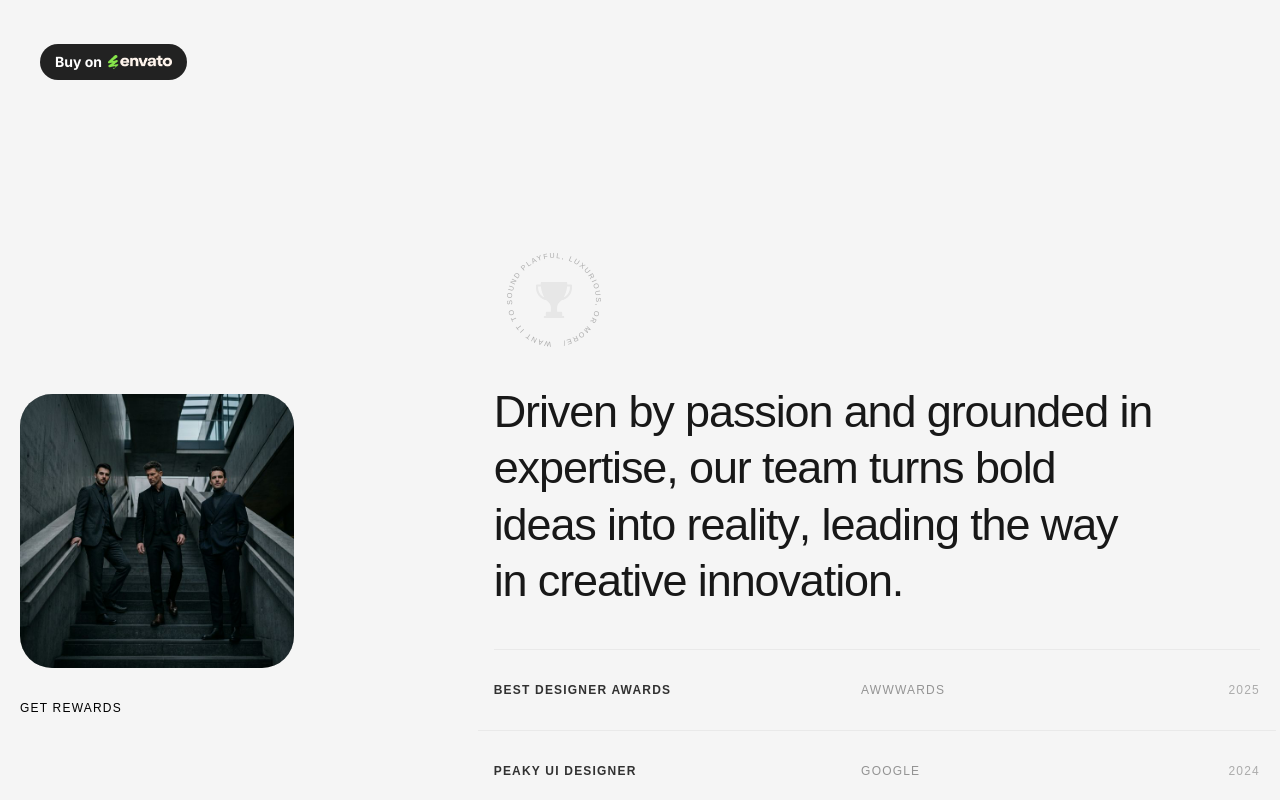
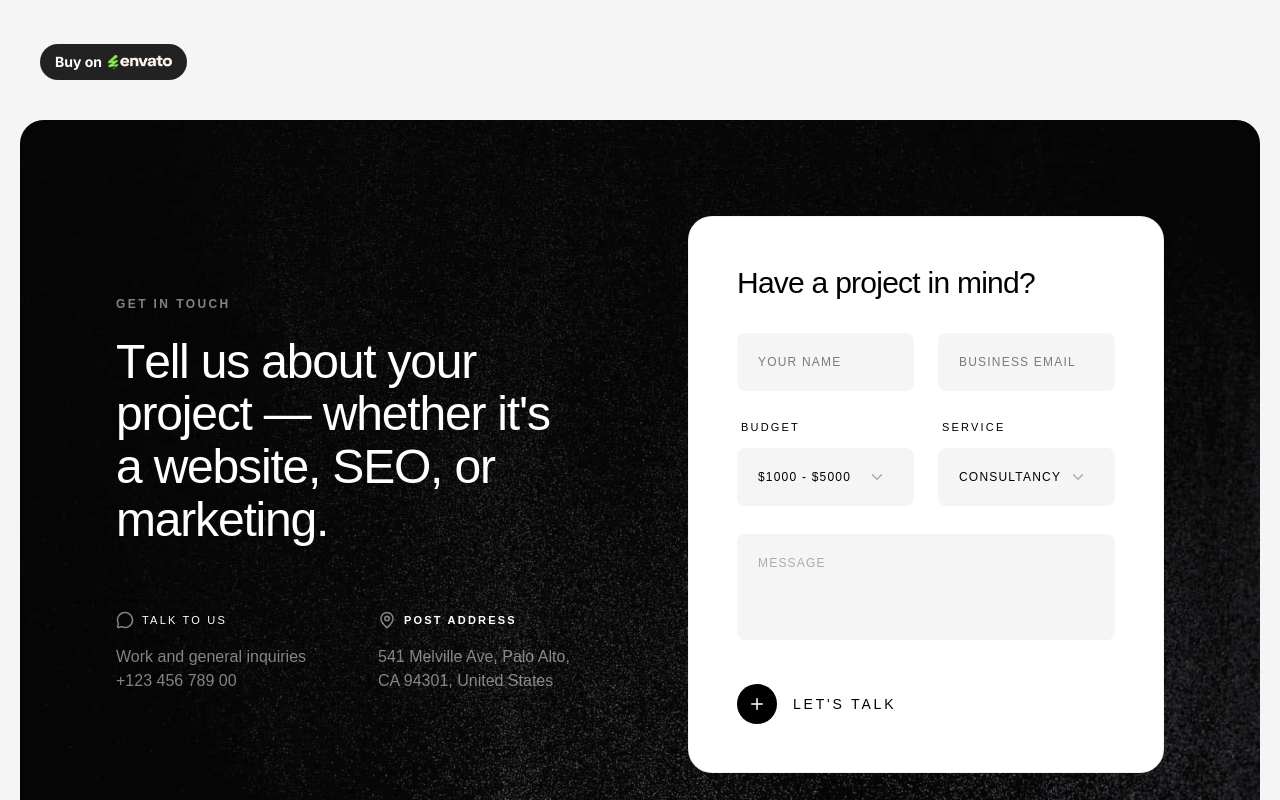
Before and after one commit to prassamin/interview_tasks, a Next.js app: page / in a window 1280 px wide. Shown: the part 680-1480 px from the top of the page. Built offline with nearby package versions, Linux system fonts and the light colour scheme; a web font is replaced by a local one.

Commit message:
feat: add contact section

```diff
--- a/src/app/page.tsx
+++ b/src/app/page.tsx
@@ -1,4 +1,5 @@
 import BlogSection from "@/components/BlogSection";
+import ContactSection from "@/components/ContactSection";
 import AwardsSection from "@/components/AwardsSection";
 import TeamSection from "@/components/TeamSection";
 import FAQSection from "@/components/FAQSection";
@@ -12,6 +13,7 @@ export default function Home() {
       <div className="h-screen flex items-center justify-center text-foreground/20 uppercase tracking-[0.5em] text-sm">
         Main Content Section
       </div>
+      <ContactSection />
       <AwardsSection />
       <TeamSection />
       <FAQSection />
--- /dev/null
+++ b/src/components/ContactSection.tsx
@@ -0,0 +1,160 @@
+"use client";
+
+import React from "react";
+import { motion } from "framer-motion";
+import { MessageCircle, MapPin, Plus, ChevronDown } from "lucide-react";
+import SectionTitle from "./SectionTitle";
+
+const ContactSection = () => {
+  return (
+    <section className="px-5 mb-15 lg:mb-20 xl:mb-32">
+      <motion.div
+        initial={{ opacity: 0, y: 40 }}
+        whileInView={{ opacity: 1, y: 0 }}
+        viewport={{ once: true }}
+        transition={{ duration: 1, ease: [0.22, 1, 0.36, 1] }}
+        className="relative overflow-hidden rounded-3xl px-6 py-16 md:px-12 lg:p-20 xl:p-24 bg-[#0A0A0A]"
+      >
+        <div
+          className="absolute inset-0 opacity-50 pointer-events-none bg-cover bg-center"
+          style={{ backgroundImage: "url('/bg-pattern.jpg')" }}
+        />
+        <div className="relative z-10 flex flex-col lg:flex-row gap-16 xl:gap-24 container mx-auto items-center">
+          {/* left */}
+          <div className="lg:w-[50%] flex flex-col gap-10">
+            <div className="flex flex-col gap-6">
+              <span className="text-xs font-bold tracking-[0.2em] text-white/50 uppercase font-display">
+                GET IN TOUCH
+              </span>
+              <SectionTitle
+                text="Tell us about your project — whether it's a website, SEO, or marketing."
+                className="text-[40px] md:text-[50px] lg:text-5xl font-display tracking-tight leading-[1.1] text-white"
+              />
+            </div>
+
+            <div className="grid grid-cols-1 sm:grid-cols-2 gap-12 mt-6 text-white">
+              <div className="flex flex-col gap-4 group">
+                <div className="flex items-center gap-2">
+                  <div className="flex items-center justify-center text-white/50">
+                    <MessageCircle size={18} />
+                  </div>
+                  <span className="text-[11px] tracking-[0.2em] uppercase font-display">
+                    TALK TO US
+                  </span>
+                </div>
+                <div className="flex flex-col gap-2 text-white/50 font-display">
+                  Work and general inquiries +123 456 789 00
+                </div>
+              </div>
+
+              {/* address */}
+              <div className="flex flex-col gap-4 group">
+                <div className="flex items-center gap-2">
+                  <div className="flex items-center justify-center text-white/50">
+                    <MapPin size={18} />
+                  </div>
+                  <span className="text-[11px] font-bold tracking-[0.2em] uppercase font-display">
+                    POST ADDRESS
+                  </span>
+                </div>
+                <div className="flex flex-col gap-2 text-white/50 font-display">
+                  541 Melville Ave, Palo Alto, CA 94301, United States
+                </div>
+              </div>
+            </div>
+          </div>
+
+          {/* right */}
+          <div className="lg:w-[50%] w-full">
+            <motion.div
+              initial={{ opacity: 0, x: 40 }}
+              whileInView={{ opacity: 1, x: 0 }}
+              viewport={{ once: true }}
+              transition={{ duration: 1, delay: 0.2, ease: [0.22, 1, 0.36, 1] }}
+              className="bg-white rounded-3xl p-8 md:p-10 lg:p-12 flex flex-col gap-8 shadow-3xl shadow-black/30 border border-black/5"
+            >
+              <h3 className="text-3xl font-display tracking-tight text-black">
+                Have a project in mind?
+              </h3>
+
+              <motion.form
+                initial={{ opacity: 0, scale: 0 }}
+                whileInView={{ opacity: 1, scale: 1 }}
+                viewport={{ once: false }}
+                transition={{ duration: 0.3, ease: [0.22, 1, 0.36, 1] }}
+                className="flex flex-col gap-7"
+                onSubmit={(e) => e.preventDefault()}
+              >
+                <div className="grid grid-cols-1 md:grid-cols-2 gap-6">
+                  <input
+                    type="text"
+                    placeholder="YOUR NAME"
+                    className="bg-background border border-transparent rounded-lg p-5 text-xs tracking-widest font-display text-black focus:placeholder:text-black transition-all duration-300 outline-none"
+                  />
+                  <input
+                    type="email"
+                    placeholder="BUSINESS EMAIL"
+                    className="bg-background border border-transparent rounded-lg p-5 text-xs tracking-widest font-display text-black focus:placeholder:text-black transition-all duration-300 outline-none"
+                  />
+                </div>
+
+                <div className="grid grid-cols-1 md:grid-cols-2 gap-6">
+                  <div className="group flex flex-col gap-3">
+                    <span className="text-[11px] font-medium text-black font-display uppercase tracking-[0.2em] px-1">
+                      BUDGET
+                    </span>
+                    <div className="relative">
+                      <select className="appearance-none w-full bg-background border border-transparent rounded-lg p-5 text-xs tracking-widest font-display text-black focus:placeholder:text-black transition-all duration-300 outline-none cursor-pointer">
+                        <option>$1000 - $5000</option>
+                        <option>$5000 - $10000</option>
+                        <option>$10000+</option>
+                      </select>
+                      <ChevronDown
+                        size={18}
+                        className="absolute right-7 top-1/2 -translate-y-1/2 text-black/30 pointer-events-none group-hover:text-black transition-colors"
+                      />
+                    </div>
+                  </div>
+
+                  <div className="group flex flex-col gap-3">
+                    <span className="text-[11px] font-medium text-black font-display uppercase tracking-[0.2em] px-1">
+                      SERVICE
+                    </span>
+                    <div className="relative">
+                      <select className="appearance-none w-full bg-background border border-transparent rounded-lg p-5 text-xs tracking-widest font-display text-black focus:placeholder:text-black transition-all duration-300 outline-none cursor-pointer">
+                        <option>CONSULTANCY</option>
+                        <option>UI/UX DESIGN</option>
+                        <option>DEVELOPMENT</option>
+                      </select>
+                      <ChevronDown
+                        size={18}
+                        className="absolute right-7 top-1/2 -translate-y-1/2 text-black/30 pointer-events-none group-hover:text-black transition-colors"
+                      />
+                    </div>
+                  </div>
+                </div>
+
+                <textarea
+                  placeholder="MESSAGE"
+                  rows={4}
+                  className="bg-background border border-transparent rounded-lg p-5 text-xs tracking-widest font-display placeholder:text-black/30 focus:placeholder:text-black transition-all duration-300 outline-none resize-none"
+                />
+
+                <button className="flex items-center gap-4 group w-fit font-display mt-4">
+                  <div className="w-10 h-10 rounded-full bg-black text-white flex items-center justify-center group-hover:rotate-90 transition-transform duration-500">
+                    <Plus size={18} />
+                  </div>
+                  <span className="text-sm font-medium tracking-[0.2em] uppercase text-black transition-all duration-500">
+                    LET&apos;S TALK
+                  </span>
+                </button>
+              </motion.form>
+            </motion.div>
+          </div>
+        </div>
+      </motion.div>
+    </section>
+  );
+};
+
+export default ContactSection;
```
